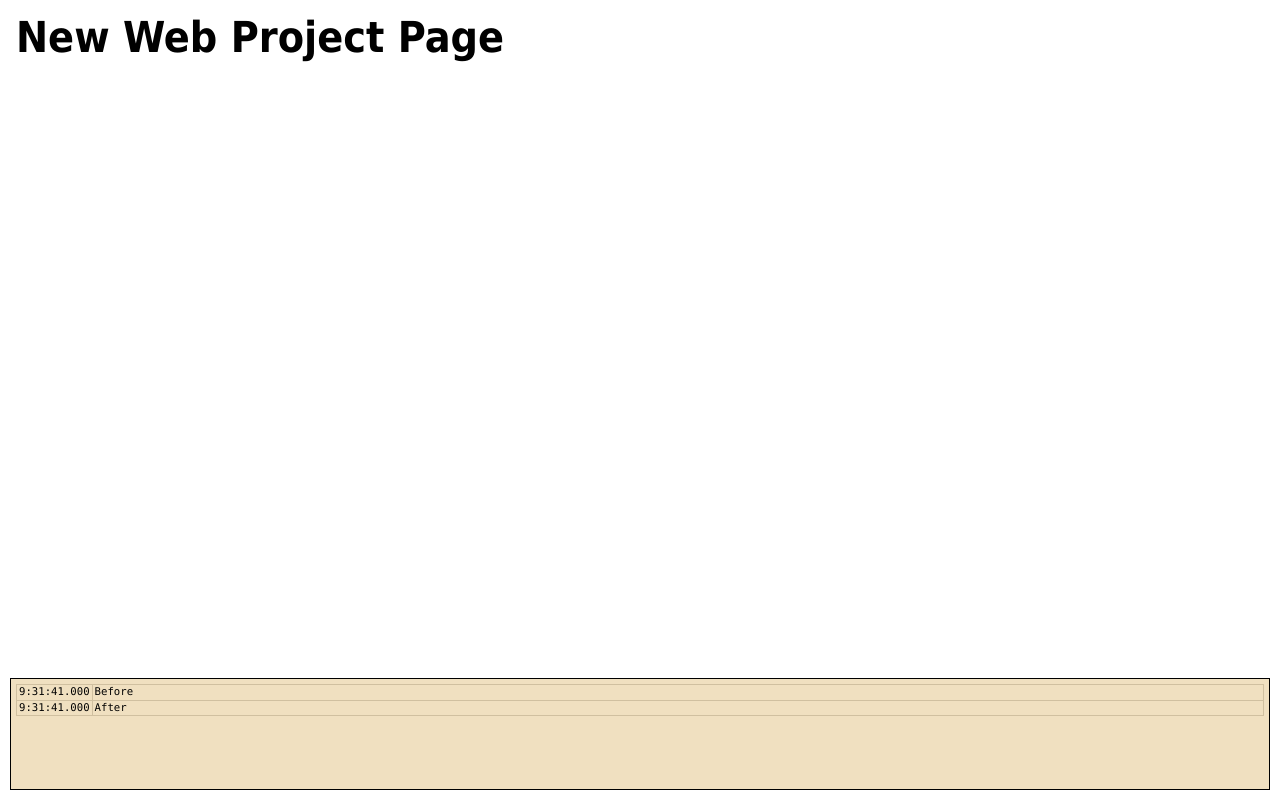
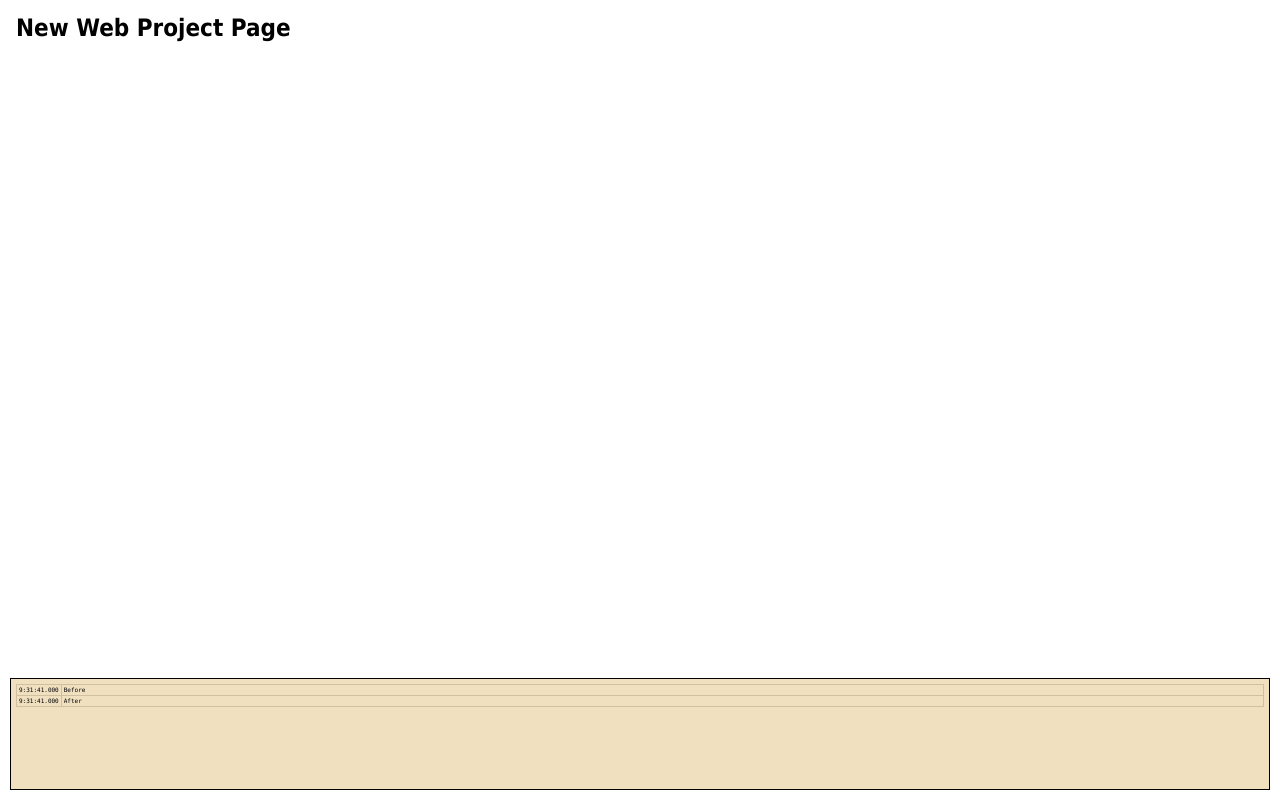
Before and after one commit to ppetev/playground, a plain HTML site: page js.tutil/index.html in a window 1280 px wide. Drawn offline with Linux system fonts and the light colour scheme.

Commit message:
Minor change in main.css

```diff
--- a/js.tutil/main.css
+++ b/js.tutil/main.css
@@ -20,7 +20,7 @@ body, p {
     line-height: 1;
     width: 100%;
     font-family: Georgia, serif;
-    font-size: 16pt;
+    font-size: 12px;
 }
 
 /* reasonable starting margins */
```
